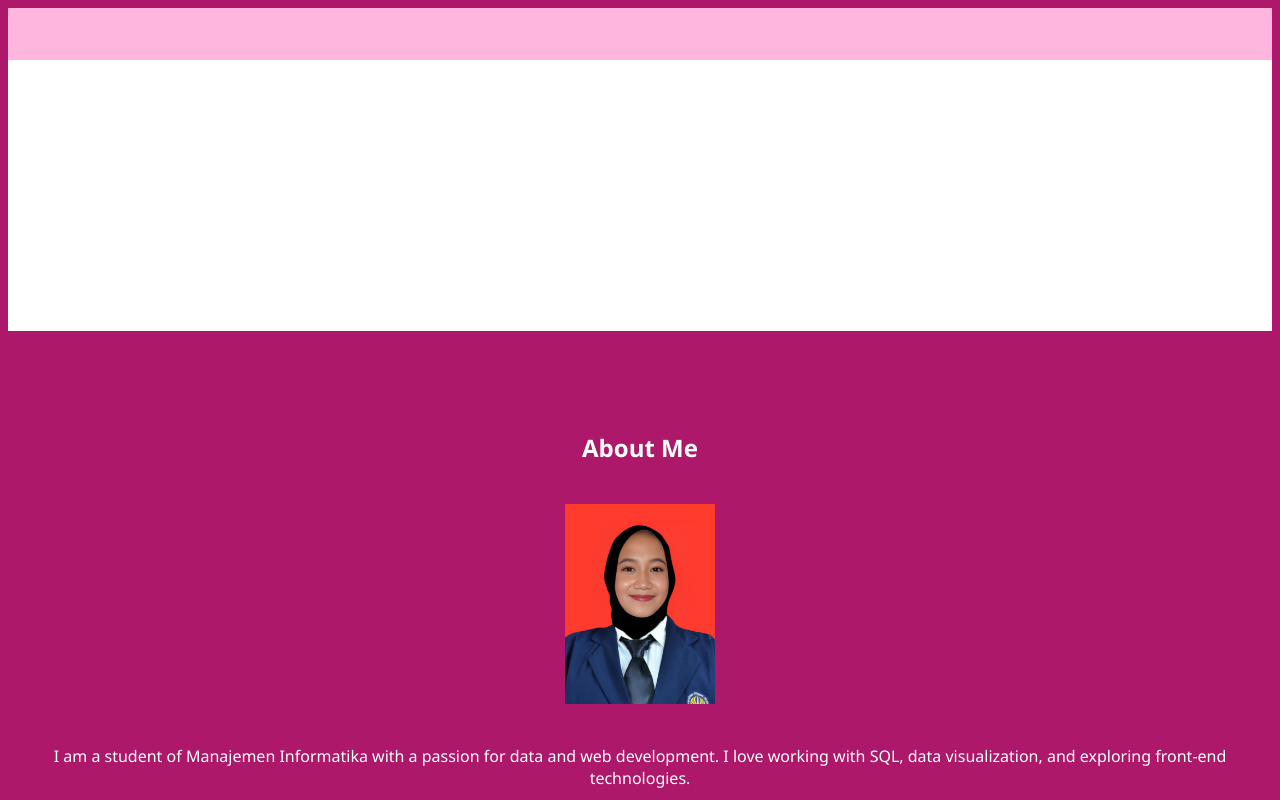
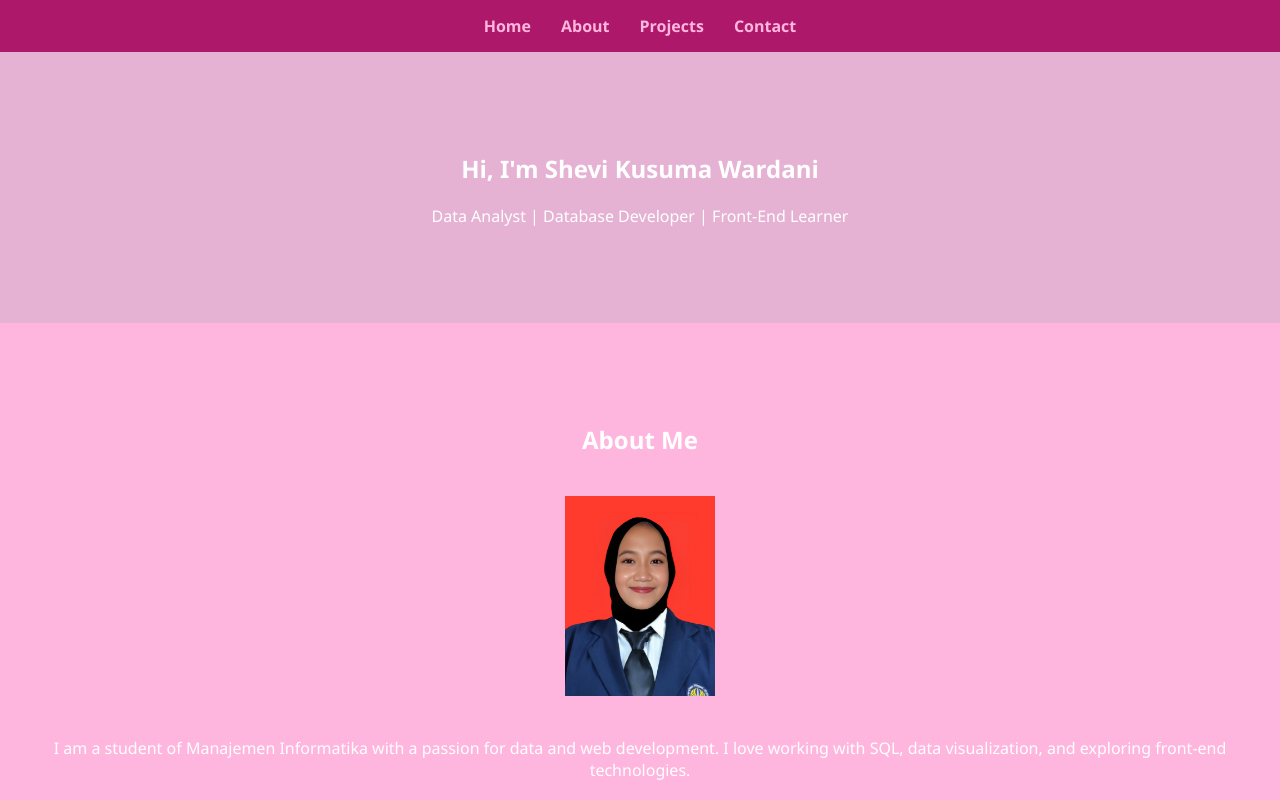
Before and after one commit to shevikusuma26/Portfolio, a plain HTML site: page index.html in a window 1280 px wide. Shown: the top 800 px of the page. Drawn offline with nearby package versions, Linux system fonts and the light colour scheme.

Commit message:
style.css

```diff
--- a/style.css
+++ b/style.css
@@ -1,13 +1,13 @@
 body {
   font-family: 'Segoe UI', sans-serif;
-  margin: 3;
-  padding: 1;
-  background: #ad186a;
+  margin: 0;
+  padding: 0;
+  background: #ffb6de;
   color: #ffffff;
 }
 
 nav {
-  background: #ffb6de;
+  background: #ad186a;
   padding: 15px;
   position: sticky;
   top: 0;
@@ -35,7 +35,7 @@ section {
 }
 
 #home {
-  background: #ffffff;
+  background: #e6b2d3;
 }
 
 .profile-img {
@@ -53,7 +53,7 @@ section {
 }
 
 footer {
-  background: #e6b2d3;
+  background: #ad186a;
   color: white;
   text-align: center;
   padding: 20px;
```
